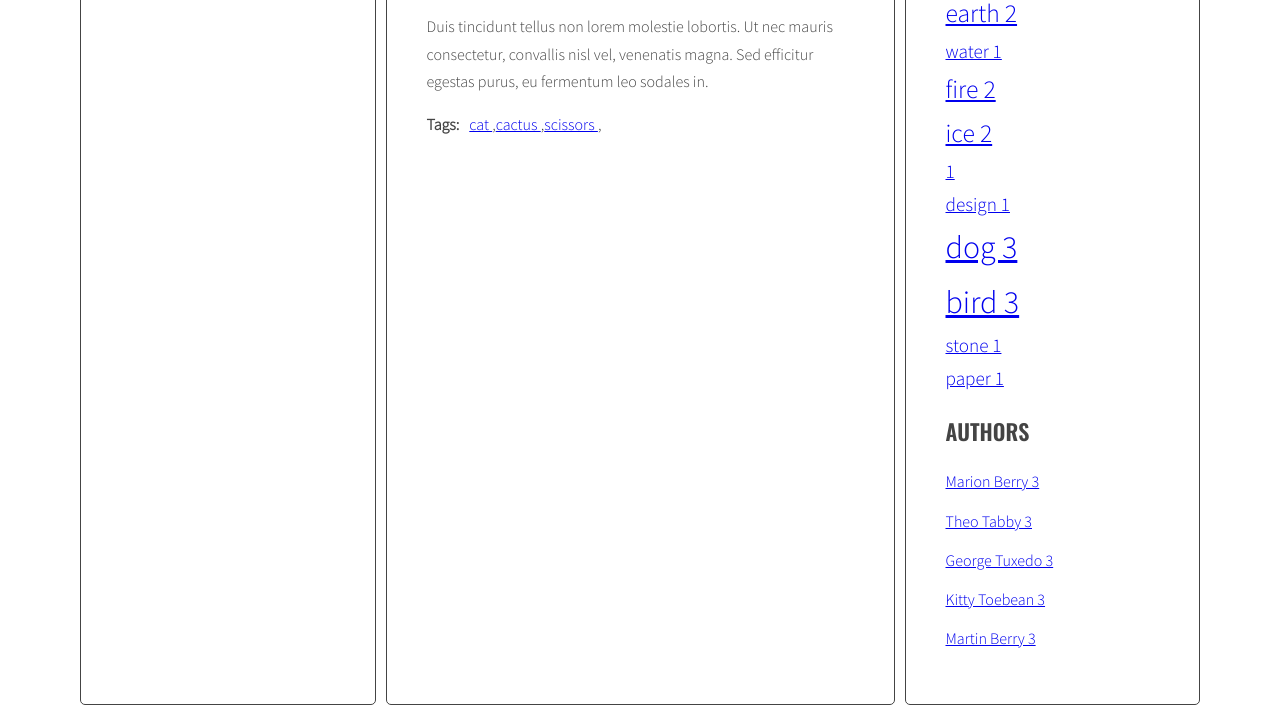
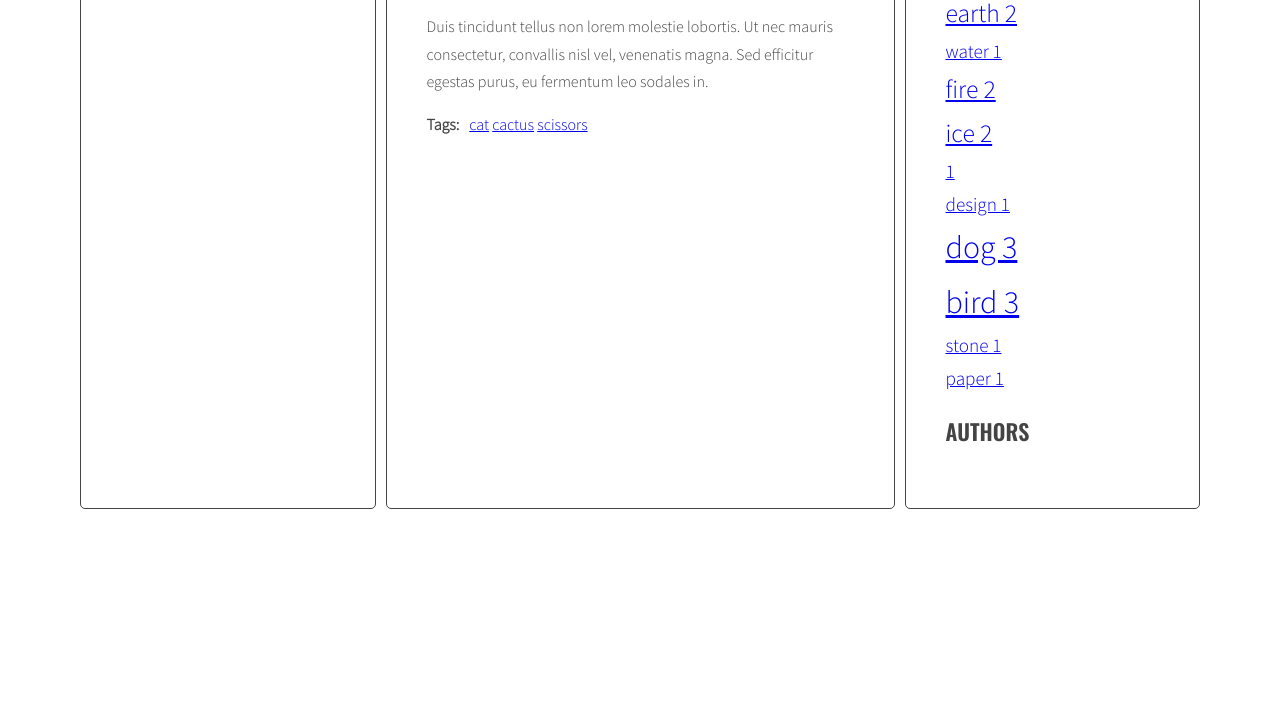
Before and after one commit to KonradSmuga/javascript-blog, a website: page index.html in a window 1280 px wide. Shown: the part 660-1373 px from the top of the page. After the commit the page ends 1177 px from the top, so only its background shows below. Drawn offline with nearby package versions, Linux system fonts and the light colour scheme.

Commit message:
handlebars, adding to js

```diff
--- a/index.html
+++ b/index.html
@@ -277,6 +277,32 @@
         </div>
     </div>
 
+    <script id="template-article-link" type="text/x-handlebars-template">
+        <li><a href="#{{ id }}"><span>{{ title }}</span></a></li>
+      </script>
+
+      <script id="template-tag-link" type="text/x-handlebars-template">
+        <li><a href="#{{ id }}"><span>{{ title }}</span></a></li>
+      </script>
+
+      <script id="template-author-link" type="text/x-handlebars-template">
+        <li><a href="#{{ id }}"><span>{{ title }}</span></a></li>
+      </script>
+
+      <script id="template-tag-cloud-link" type="text/x-handlebars-template">
+        {{#each tags}}
+        <li><a href="#tag-{{tag}}" class={{className}}>{{ tag }} {{count}}</a></li>
+        {{/each}}
+      </script>
+
+      <script id="template-author-cloud-link" type="text/x-handlebars-template">
+        {{#each tags}}
+        <li>{{author}}</li>
+        {{/each}}
+      </script>
+
+
+    <script src="https://cdnjs.cloudflare.com/ajax/libs/handlebars.js/4.1.0/handlebars.min.js"></script>
     <script src="js/script.js"></script>
 </body>
 
--- a/js/script.js
+++ b/js/script.js
@@ -1,10 +1,20 @@
 /* eslint-disable no-inner-declarations */
 'use strict';
+
 // document.getElementById('test-button').addEventListener('click', function(){
 //     const links = document.querySelectorAll('.titles a')
 //     console.log('links:', links);
 // })
 {
+
+  const templates = {
+    articleLink: Handlebars.compile(document.querySelector('#template-article-link').innerHTML),
+    tagLink: Handlebars.compile(document.querySelector('#template-tag-link').innerHTML),
+    authorLink: Handlebars.compile(document.querySelector('#template-author-link').innerHTML),
+    tagCloudLink: Handlebars.compile(document.querySelector('#template-tag-cloud-link').innerHTML),
+    authorCloudLink: Handlebars.compile(document.querySelector('#template-author-cloud-link').innerHTML)
+  };
+
   const optArticleSelector = '.post',
     optTitleSelector = '.post-title',
     optTitleListSelector = '.titles',
@@ -71,8 +81,16 @@
       /* get the title from the title element */
       const articleTitle = article.querySelector(optTitleSelector).innerHTML;
       /* create HTML of the link */
-      const linkHTML = '<li><a href="#' + articleId + '"><span>' + articleTitle + '</span></a></li>';
 
+      //version 1
+      // const linkHTML = '<li><a href="#' + articleId + '"><span>' + articleTitle + '</span></a></li>';
+
+      //version 2 by handlebars:
+      const linkHTMLData = {
+        id: articleId,
+        title: articleTitle
+      };
+      const linkHTML = templates.articleLink(linkHTMLData);
       /* insert link into
               titleList */
       html = html + linkHTML;
@@ -160,7 +178,12 @@
       for (let tag of articleTagsArray) {
 
         /* generate HTML of the link */
-        const linkHTML = '<li><a href="#tag-' + tag + '"> ' + tag + ' </a>, </li>';
+        // const linkHTML = '<li><a href="#tag-' + tag + '"> ' + tag + ' </a>, </li>';
+        const linkHTMLData = {
+          id: 'tag-' + tag,
+          title: tag
+        };
+        const linkHTML = templates.tagLink(linkHTMLData);
         /* add generated code to html variable */
 
         html = html + linkHTML;
@@ -184,16 +207,27 @@
     /* [NEW] create variable for all links HTML code */
     const tagsParams = calculateTagsParams(allTags);
     console.log('tagsParams:', tagsParams);
-    let allTagsHTML = '';
+    // let allTagsHTML = '';
+    const allTagsData = {
+      tags: []
+    };
     /* [NEW] START LOOP: for each tag in allTags: */
     for (let tag in allTags) {
       /* [NEW] generate code of a link and add it to allTagsHTML */
-      const tagLinkHTML = '<li><a href ="#tag-' + tag + '"' + 'class="' + calculateTagClass(allTags[tag], tagsParams) + '">' + tag + ' ' + allTags[tag] + '</a></li>';
-      console.log('tagLinkHTML:', tagLinkHTML);
-      allTagsHTML += tagLinkHTML;
+      //  const tagLinkHTML = '<li><a href ="#tag-' + tag + '"' + 'class="' + calculateTagClass(allTags[tag], tagsParams) + '">' + tag + ' ' + allTags[tag] + '</a></li>';
+      // console.log('tagLinkHTML:', tagLinkHTML);
+      // allTagsHTML += tagLinkHTML;
+      //handlebars
+      allTagsData.tags.push({
+        tag: tag,
+        count: allTags[tag],
+        className: calculateTagClass(allTags[tag], tagsParams)
+      });
     }
-    tagList.innerHTML = allTagsHTML;
-    console.log(allTags);
+    // tagList.innerHTML = allTagsHTML;
+    tagList.innerHTML = templates.tagCloudLink(allTagsData);
+
+    console.log(allTagsData);
   };
 
   generateTags();
@@ -207,7 +241,17 @@
 
       const authorWrapper = article.querySelector(optPostAuthor);
       const articleAuthor = article.getAttribute('data-author');
-      const linkHTML = `<li><a href="#author-${articleAuthor}">${articleAuthor}</a></li>`;
+      //version 1
+      //const linkHTML = `<li><a href="#author-${articleAuthor}">${articleAuthor}</a></li>`;
+
+      //version handlebars
+      const linkHTMLData = {
+        id: 'author-' + articleAuthor,
+        title: articleAuthor
+      };
+      const linkHTML = templates.authorLink(linkHTMLData);
+
+
       authorWrapper.innerHTML = linkHTML;
 
       if (!allAuthors[articleAuthor]) {
@@ -218,14 +262,23 @@
       }
 
 
-      let html = '';
+      // let html = '';
+      const allAuthorData = {
+        authors: []
+      };
       for (let author in allAuthors) {
 
-        html += `<li><a href ="#author -${author}">${author} ${allAuthors[articleAuthor]} </a></li>`;
+        //      html += `<li><a href ="#author -${author}">${author} ${allAuthors[articleAuthor]} </a></li>`;
+        allAuthorData.authors.push({
+          author: author,
+          count: allAuthors[articleAuthor]
+        })
       }
 
       const authorList = document.querySelector(optAutorListSelector);
-      authorList.innerHTML = html;
+      // authorList.innerHTML = html;
+      authorList.innerHTML = templates.authorCloudLink(allAuthorData);
+      console.log(allAuthorData);
     }
   };
 
```
